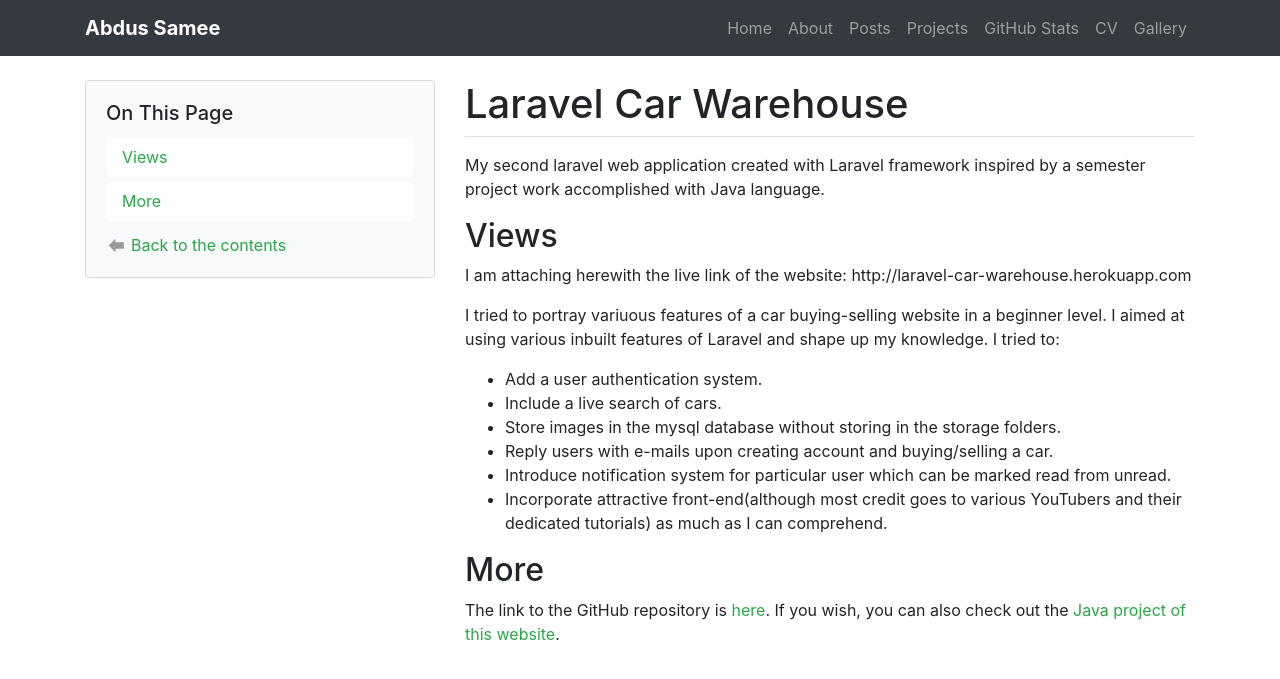
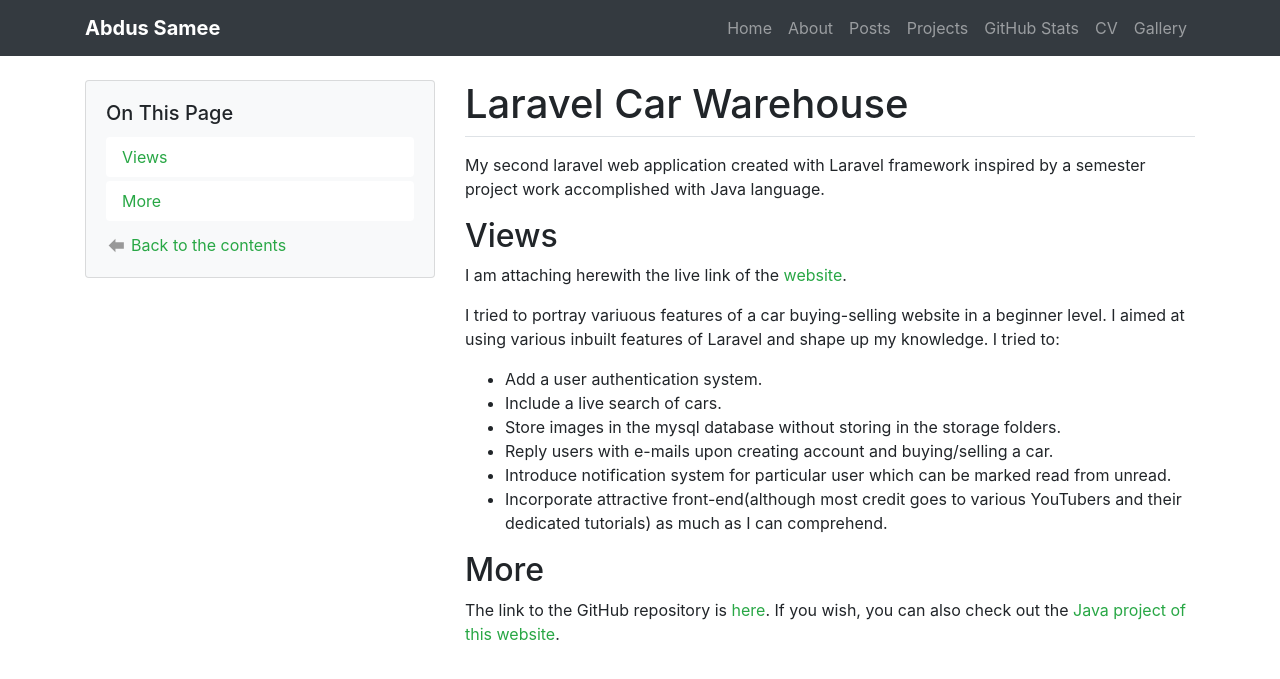
Before and after one commit to Abdus-Samee/portfolio, a Jekyll site: the page built from _projects/laravelCarWarehouse.md, in a window 1280 px wide. Shown: the top 679 px of the page. Built offline with Jekyll 4.4.1, drawn with Linux system fonts in a browser that asks for light colours.

Commit message:
Update laravelCarWarehouse.md

```diff
--- a/_projects/laravelCarWarehouse.md
+++ b/_projects/laravelCarWarehouse.md
@@ -8,7 +8,7 @@
 
 ## Views
 
-I am attaching herewith the live link of the website: http://laravel-car-warehouse.herokuapp.com
+I am attaching herewith the live link of the [website](http://laravel-car-warehouse.herokuapp.com).
 
 I tried to portray variuous features of a car buying-selling website in a beginner level. I aimed at using various inbuilt features of Laravel and shape up my knowledge. I tried
 to:
```
